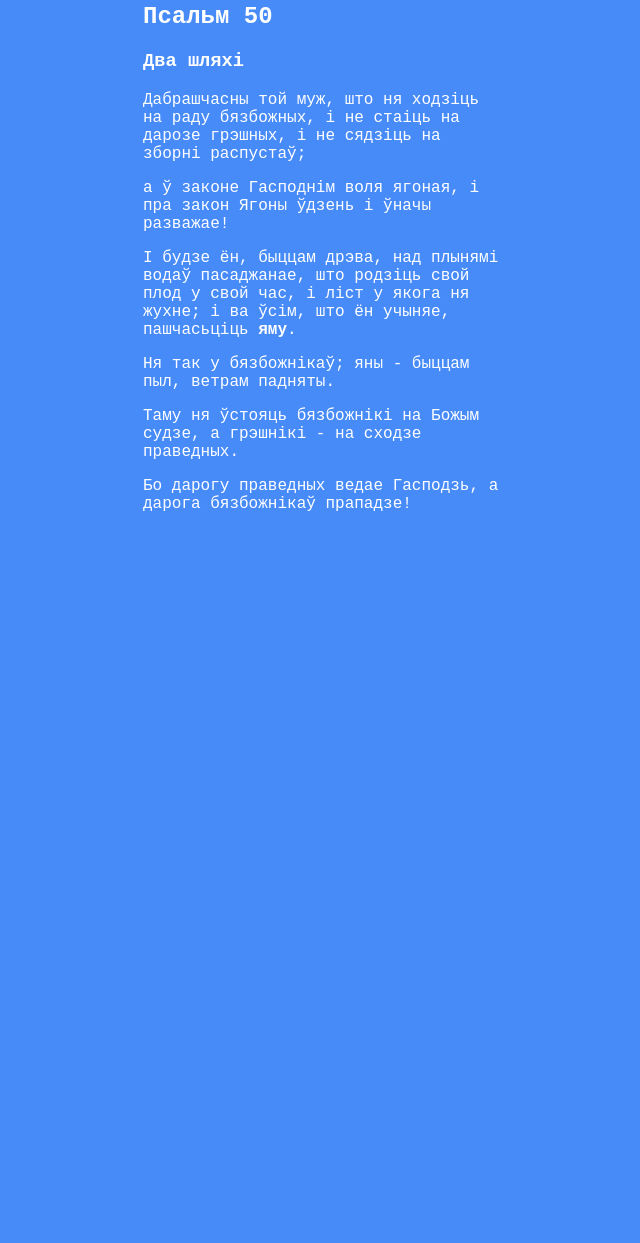
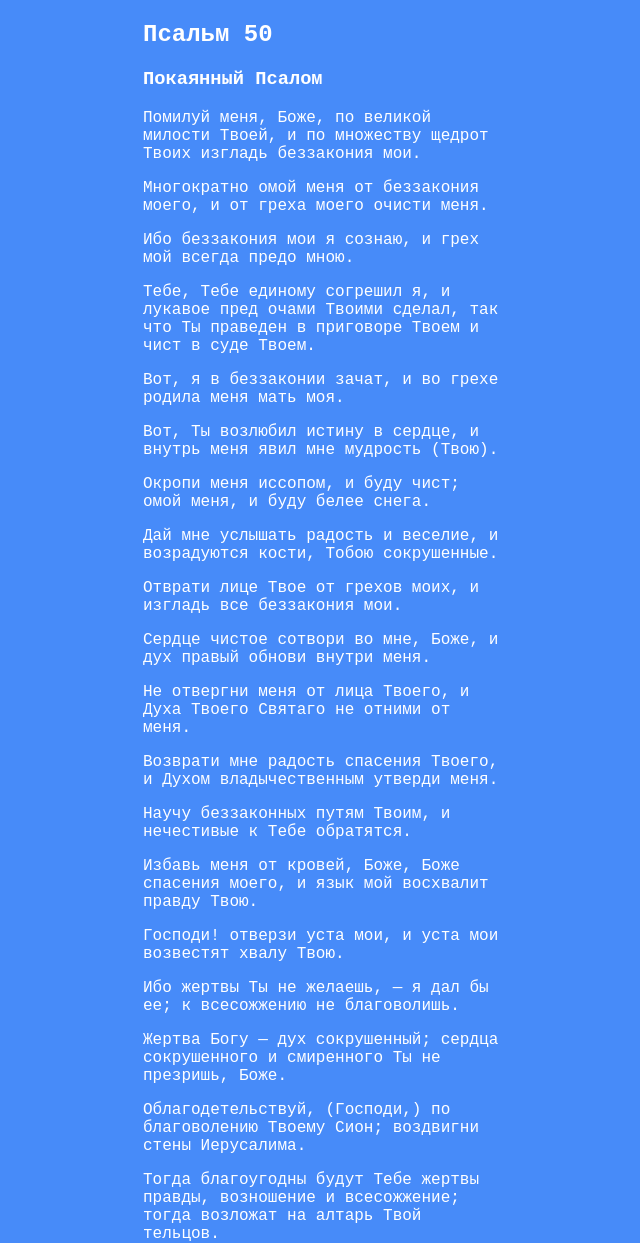
Before and after one commit to akhremYuri/LEGIO_MARIAE, a plain HTML site: page stand/pages/psalm50.html in a window 1280 px wide. Shown: the part 177-1420 px from the top of the page, without its empty margins (317-957 px from the left). Before the commit the page ends 800 px from the top, so only its background shows below. Drawn offline with Linux system fonts and the light colour scheme; files that its build step writes are made by us from their sources.

Commit message:
Psalm 1,50 added

```diff
--- a/stand/pages/psalm50.html
+++ b/stand/pages/psalm50.html
@@ -11,6 +11,7 @@
   </head>
   <body>
     <header class="stand-header container">
+      <a href="../index.html">Назад на главную</a>
       <h1 class="hide-el">Легіён Марыі</h1>
       <p>Часта людзі пытаюцца: якой малітвай маліцца за іншых.</p>
       <p>Прыгожай малітвай есць малітва псальмамі.</p>
@@ -19,36 +20,86 @@
       <article class="pray">
         <h2 class="pray__title">Псальм 50</h2>
         <blockquote class="pray__text">
-          <h3>Два шляхі</h3>
-          <dfn class="hide-el">Псальма Давідава.</dfn>
-          <p id="ps1_1">
-            Дабрашчасны той муж, што ня ходзіць на раду бязбожных, і не стаіць
-            на дарозе грэшных, і не сядзіць на зборні распустаў;
+          <h3>Покаянный Псалом</h3>
+          <dfn class="hide-el"
+            >Молитва Давида о прощении и исповедание греха.</dfn
+          >
+          <p id="ps50_3">
+            Помилуй меня, Боже, по великой милости Твоей, и по множеству щедрот
+            Твоих изгладь беззакония мои.
           </p>
-          <p id="ps1_2">
-            а ў законе Гасподнім воля ягоная, і пра закон Ягоны ўдзень і ўначы
-            разважае!
+          <p id="ps50_4">
+            Многократно омой меня от беззакония моего, и от греха моего очисти
+            меня.
           </p>
-          <p id="ps1_3">
-            І будзе ён, быццам дрэва, над плынямі водаў пасаджанае, што родзіць
-            свой плод у свой час, і ліст у якога ня жухне; і ва ўсім, што ён
-            учыняе, пашчасьціць <strong>яму</strong>.
+          <p id="ps50_5">
+            Ибо беззакония мои я сознаю, и грех мой всегда предо мною.
           </p>
-          <p id="ps1_4">
-            Ня так у бязбожнікаў; яны - быццам пыл, ветрам падняты.
+          <p id="ps50_6">
+            Тебе, Тебе единому согрешил я, и лукавое пред очами Твоими сделал,
+            так что Ты праведен в приговоре Твоем и чист в суде Твоем.
           </p>
-          <p id="ps1_5">
-            Таму ня ўстояць бязбожнікі на Божым судзе, а грэшнікі - на сходзе
-            праведных.
+          <p id="ps50_7">
+            Вот, я в беззаконии зачат, и во грехе родила меня мать моя.
           </p>
-          <p id="ps1_6">
-            Бо дарогу праведных ведае Гасподзь, а дарога бязбожнікаў прападзе!
+          <p id="ps50_8">
+            Вот, Ты возлюбил истину в сердце, и внутрь меня явил мне мудрость
+            (Твою).
+          </p>
+          <p id="ps50_9">
+            Окропи меня иссопом, и буду чист; омой меня, и буду белее снега.
+          </p>
+          <p id="ps50_10">
+            Дай мне услышать радость и веселие, и возрадуются кости, Тобою
+            сокрушенные.
+          </p>
+          <p id="ps50_11">
+            Отврати лице Твое от грехов моих, и изгладь все беззакония мои.
+          </p>
+          <p id="ps50_12">
+            Сердце чистое сотвори во мне, Боже, и дух правый обнови внутри меня.
+          </p>
+          <p id="ps50_13">
+            Не отвергни меня от лица Твоего, и Духа Твоего Святаго не отними от
+            меня.
+          </p>
+          <p id="ps50_14">
+            Возврати мне радость спасения Твоего, и Духом владычественным
+            утверди меня.
+          </p>
+          <p id="ps50_15">
+            Научу беззаконных путям Твоим, и нечестивые к Тебе обратятся.
+          </p>
+          <p id="ps50_16">
+            Избавь меня от кровей, Боже, Боже спасения моего, и язык мой
+            восхвалит правду Твою.
+          </p>
+          <p id="ps50_17">
+            Господи! отверзи уста мои, и уста мои возвестят хвалу Твою.
+          </p>
+          <p id="ps50_18">
+            Ибо жертвы Ты не желаешь, — я дал бы ее; к всесожжению не
+            благоволишь.
+          </p>
+          <p id="ps50_19">
+            Жертва Богу — дух сокрушенный; сердца сокрушенного и смиренного Ты
+            не презришь, Боже.
+          </p>
+          <p id="ps50_20">
+            Облагодетельствуй, (Господи,) по благоволению Твоему Сион; воздвигни
+            стены Иерусалима.
+          </p>
+          <p id="ps50_21">
+            Тогда благоугодны будут Тебе жертвы правды, возношение и
+            всесожжение; тогда возложат на алтарь Твой тельцов.
           </p>
           <footer class="hide-el">
-            БІБЛІЯ, ПСАЛТЫР, КНІГА ПЕРШАЯ (1-40) Псальма 1.<br />
-            Copyright &copy; by Alesya Semukha<br />
-            Пераклад &copy; Васіль Сёмуха<br />
-            Першае выданьне &copy; Сяргей Сёмуха, 2002 г.
+            БИБЛИЯ, Псалтирь, Псалом 50, стихи 3-21<br />
+            Синодальный перевод<br />
+            <a
+              href="https://www.bible-center.ru/ru/bibletext/synnew_ru/ps/50:3-21"
+              >библия-центр</a
+            >
           </footer>
         </blockquote>
       </article>
```
Also changed, not shown: stand/index.html (+2 -1 lines), stand/pages/psalm1.html (+1 -0 lines).
